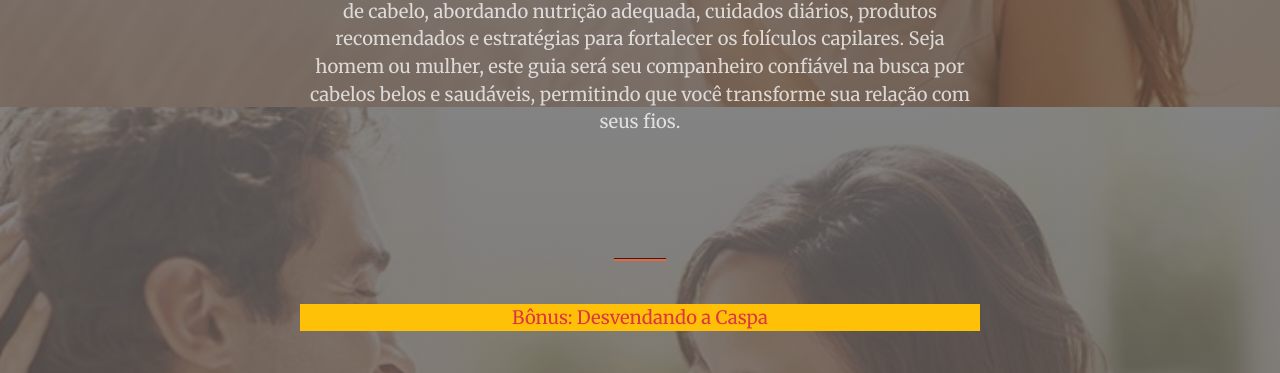
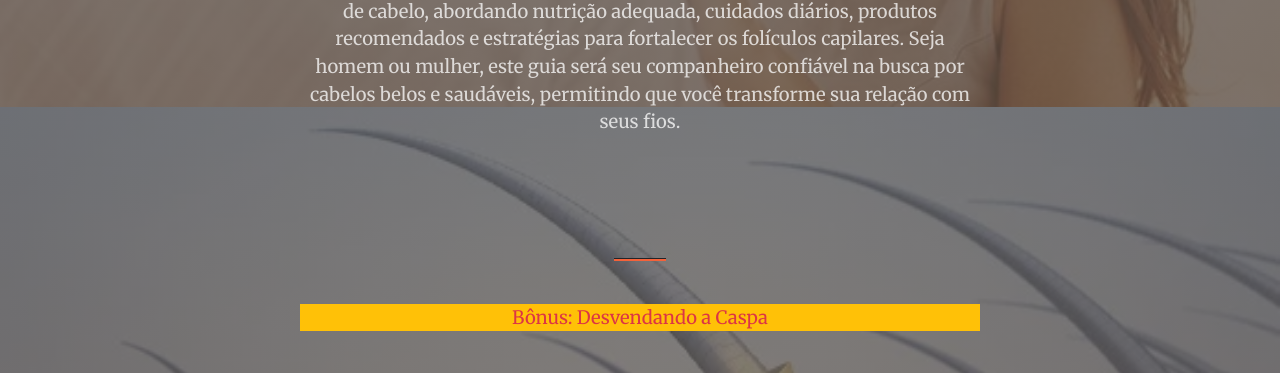
Before and after one commit to ReneFarias/landing_page_edt-sbu, a plain HTML site: page index.html in a window 1280 px wide. Shown: the part 5803-6176 px from the top of the page. Drawn offline with nearby package versions, Linux system fonts and the light colour scheme; some packages are replaced by stand-ins of ours; a script that the page names is missing.

Commit message:
fix bug
background img 6

```diff
--- a/index.html
+++ b/index.html
@@ -364,7 +364,7 @@
             </div>
         </header>
         <!-- Masthead-->
-        <header class="masthead-5">
+        <header class="masthead-6">
             <div class="container px-4 px-lg-5 h-100">
                 <div class="row gx-4 gx-lg-5 h-100 align-items-center justify-content-center text-center">
                     <div class="col-lg-8 align-self-end">
```
